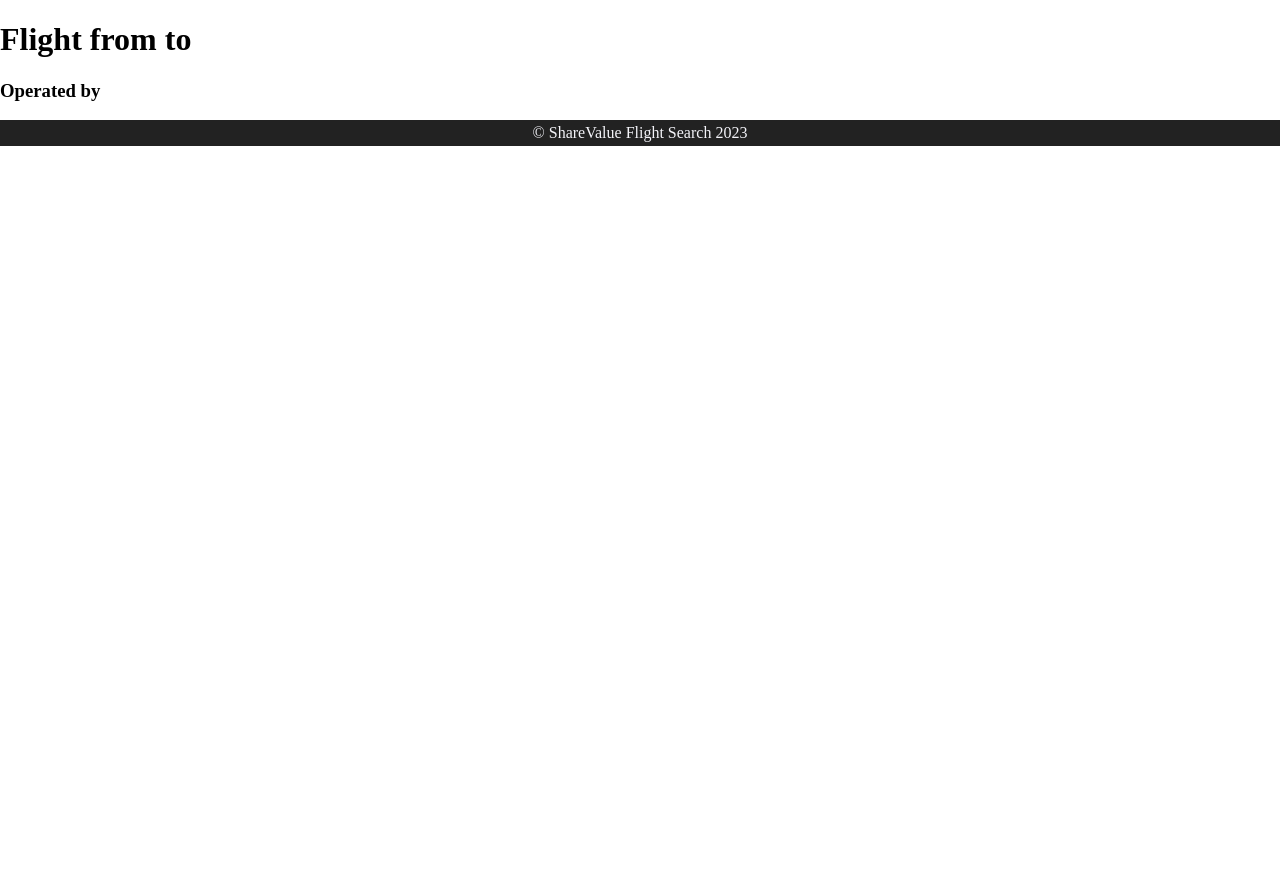
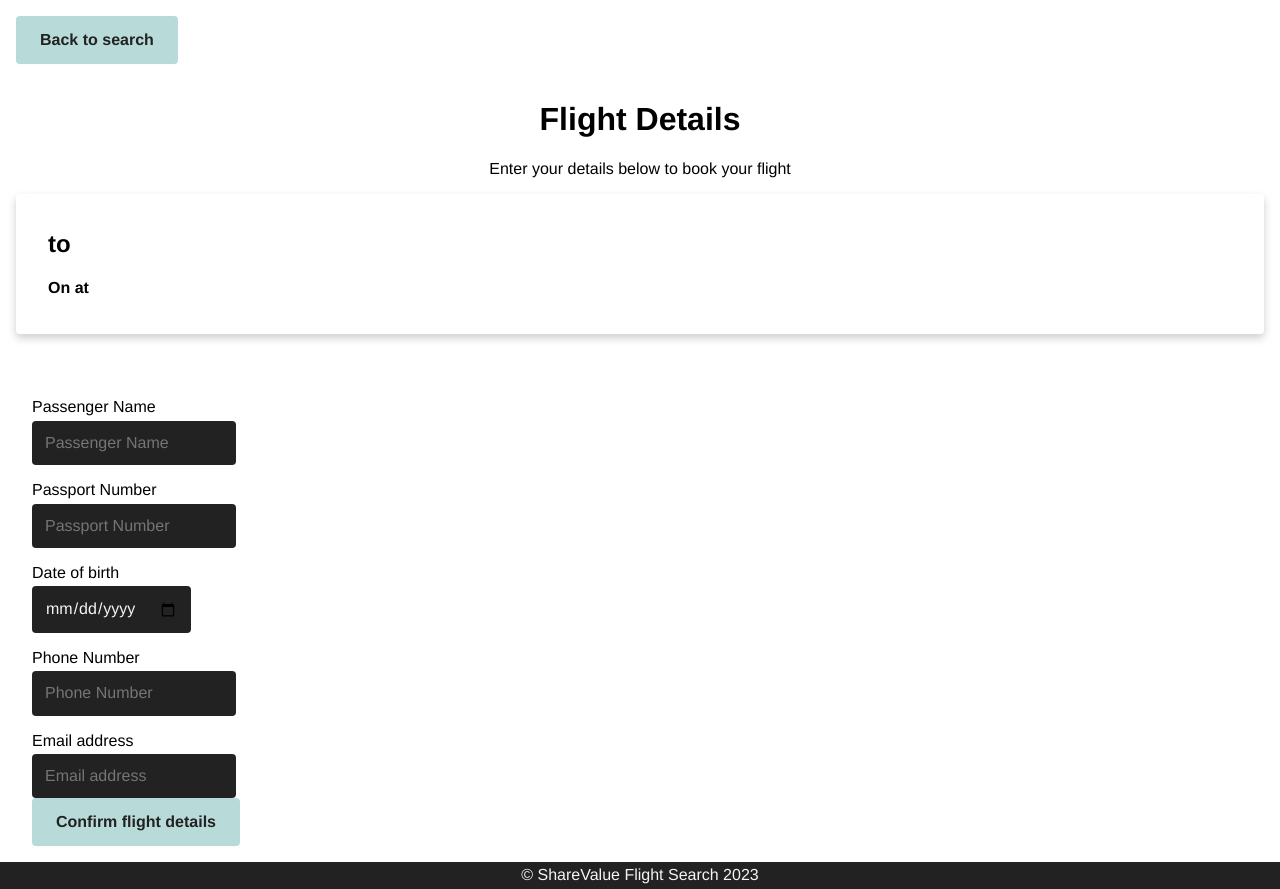
Before and after one commit to Divanvant/shareValue-frontend-assessment, a Vue app: page /flight-details/1 in a window 1280 px wide. Before the commit the page ends 800 px from the top, so only its background shows below. Built offline with nearby package versions, Linux system fonts and the light colour scheme.

Commit message:
chore: update styling

```diff
--- a/src/assets/main.css
+++ b/src/assets/main.css
@@ -6,6 +6,10 @@
   --secondary-color: #F4C095
   --secondary-color-darker: #F5A869;
   --spacing: 0.25rem;
+}
+
+html {
+  font-family: Helvetica, Arial, sans-serif;
 }
 
 button,
@@ -29,6 +33,7 @@ button,
 }
 
 .button {
+  display: inline-block;
   text-decoration: none;
 }
 
@@ -46,6 +51,14 @@ button:active, .button:active {
   background: var(--primary-color-darker);
   box-shadow: rgba(0, 0, 0, 0.06) 0 2px 4px;
   transform: translateY(0);
+}
+
+form {
+  padding: calc(var(--spacing) * 4);
+}
+
+label > span {
+  margin-bottom: var(--spacing);
 }
 
 input:not([type="radio"]),
@@ -77,3 +90,37 @@ input[type="radio"] {
   display: flex;
   flex-direction: row nowrap;
 }
+
+.text-center {
+  text-align: center
+}
+
+.error {
+  color: red
+}
+
+.page-wrapper {
+  min-height: 100vh;
+  display: flex;
+  flex-direction: column;
+  justify-content: center;
+}
+
+.container {
+  max-width: calc(100vw - 2rem);
+  margin: 0 auto;
+}
+
+@media (max-width: 960px) {
+  label {
+    width: 100%;
+    align-items: flex-start;
+  }
+  input, select {
+    width: 100%
+  }
+  form button, form .button {
+    margin-top: calc(var(--spacing) * 4);
+    width: 100%;
+  }
+}
--- a/src/assets/skyscannerData/index.ts
+++ b/src/assets/skyscannerData/index.ts
@@ -77,7 +77,7 @@ export const getFlights = (
   arrival?: string
 ): Promise<TFlightListing[]> => {
   return new Promise((resolve, reject) => {
-    loadJSON(`flights-${departure || "CPT"}-${arrival || "AMS"}.json`)
+    loadJSON(`/flights-${departure || "CPT"}-${arrival || "AMS"}.json`)
       .then((data: any) => {
         const allFlights = data.Quotes.map((quote: TSkyScannerQuote) => {
           const id = quote.QuoteId.toString();
@@ -117,7 +117,8 @@ export const getFlights = (
         resolve(flights);
       })
       .catch((error) => {
-        reject("Something went wrong", error);
+        console.log(error);
+        reject("Something went wrong");
       });
   });
 };
--- a/src/components/FlightListingItem.vue
+++ b/src/components/FlightListingItem.vue
@@ -8,6 +8,7 @@ defineProps<{
   arrivalDateTime: string;
   departureAirport: string;
   arrivalAirport: string;
+  showBookButton?: boolean;
 }>();
 
 const getDepartureDate = (dateTime: string) => {
@@ -62,7 +63,8 @@ const getDepartureTime = (dateTime: string) => {
       </h4>
 
       <a
-        :href="`/flight-details/${id}?departure=${'CPT'}&arrival=${'AMS'}`"
+        v-if="showBookButton"
+        :href="`/flight-details/${id}?departure=${'CPT'}&arrival=${'AMS'}&departureDate=${departureDateTime}`"
         class="button"
         >Book Now</a
       >
@@ -73,24 +75,32 @@ const getDepartureTime = (dateTime: string) => {
 <style scoped>
 .flight-listing {
   padding: calc(var(--spacing) * 4) calc(var(--spacing) * 8);
-  border: 1px solid var(--primary-color);
+  border: 1px solid var(--secondary-color);
   border-radius: var(--spacing);
   box-shadow: 0 4px 8px 0 rgba(0, 0, 0, 0.2);
   transition: all 0.3s;
   display: flex;
-  align-items: center;
+  flex-direction: column;
+  align-items: flex-start;
   justify-content: space-between;
+  margin-bottom: calc(var(--spacing) * 8);
 }
 .flight-listing:hover {
   box-shadow: 0 4px 16px 0 rgba(0, 0, 0, 0.4);
-}
-
-.price-column {
-  text-align: right;
 }
 
 .price-column h4 {
   margin-top: 0;
   font-size: 1.5rem;
 }
+
+@media (min-width: 960px) {
+  .flight-listing {
+    align-items: center;
+    flex-flow: row nowrap;
+  }
+  .price-column {
+    text-align: right;
+  }
+}
 </style>
--- a/src/translations.ts
+++ b/src/translations.ts
@@ -4,4 +4,12 @@ export const copy = {
     heading: "Welcome to your number 1 flight finder",
     blurb: "Search for flights between Cape Town and Amsterdam below",
   },
+  flightDetailsPage: {
+    title: "Flight Details",
+    blurb: "Enter your details below to book your flight",
+  },
+  flightConfirmationPage: {
+    title: "Flight Confirmation",
+    blurb: "Review the details below and finalise your booking",
+  },
 };
--- a/src/views/FlightConfirmationView.vue
+++ b/src/views/FlightConfirmationView.vue
@@ -1,31 +1,12 @@
-<script setup lang="ts">
-import { onMounted, ref } from "vue";
-
-onMounted(() => {
-  const pathParts = window.location.pathname.split("/");
-  const flightId = pathParts[pathParts.length - 1];
-  if (flightId) {
-    console.log("get flight info");
-  }
-  console.log("show error");
-  // show/route to error page
-});
-
-const flight = ref({
-  departureAirport: "",
-  arrivalAirport: "",
-  airline: "",
-  flightNumber: "",
-  price: "",
-  departureDateTime: "",
-  returnDateTime: "",
-  totalTime: "",
-});
-</script>
+<script setup lang="ts"></script>
 
 <template>
-  <main>
-    <h1>Flight from {{ flight.departureAirport }} to {{ flight.airline }}</h1>
-    <h3>Operated by {{ flight.airline }}</h3>
-  </main>
+  <div class="page-wrapper container text-center">
+    <main>
+      <h1>Your flight has been booked</h1>
+      <h3>Check your email for more details</h3>
+
+      <a href="/" class="button">Book Another flight</a>
+    </main>
+  </div>
 </template>
--- a/src/views/FlightDetailsView.vue
+++ b/src/views/FlightDetailsView.vue
@@ -1,31 +1,185 @@
 <script setup lang="ts">
+import FlightListingItem from "@/components/FlightListingItem.vue";
 import { onMounted, ref } from "vue";
+import router from "@/router";
 
-onMounted(() => {
-  const pathParts = window.location.pathname.split("/");
-  const flightId = pathParts[pathParts.length - 1];
-  if (flightId) {
-    console.log("get flight info");
-  }
-  console.log("show error");
-  // show/route to error page
-});
+import { copy } from "@/translations";
+import { getFlights } from "@/assets/skyscannerData";
+import type { TFlightListing } from "@/types";
 
-const flight = ref({
-  departureAirport: "",
-  arrivalAirport: "",
+const errorText = ref("");
+const flightId = ref("");
+const searchParams = ref<URLSearchParams>();
+
+const flightRef = ref<TFlightListing>({
+  id: "",
   airline: "",
   flightNumber: "",
   price: "",
   departureDateTime: "",
-  returnDateTime: "",
-  totalTime: "",
+  arrivalDateTime: "",
+  departureAirport: "",
+  arrivalAirport: "",
 });
+const flightDetails = ref({
+  passengerName: "",
+  passportNumber: "",
+  dateOfBirth: "",
+  phone: "",
+  email: "",
+});
+
+onMounted(() => {
+  const pathParts = window.location.pathname.split("/");
+  flightId.value = pathParts[pathParts.length - 1];
+  searchParams.value = new URLSearchParams(window.location.search);
+
+  const departureDate = searchParams.value.get("departureDate");
+  const departureAirport = searchParams.value.get("departure") || "";
+  const arrivalAirport = searchParams.value.get("arrival") || "";
+
+  if (flightId.value && departureDate) {
+    getFlights(
+      departureDate.split("T")[0],
+      departureAirport,
+      arrivalAirport
+    ).then((data) => {
+      const flight = data.find((flight) => flight.id == flightId.value);
+
+      if (flight) {
+        flightRef.value = flight;
+      }
+    });
+  } else {
+    console.log("show error");
+  }
+});
+
+const confirmFlightDetails = () => {
+  const { passengerName, passportNumber, dateOfBirth, phone, email } =
+    flightDetails.value;
+  if (
+    passengerName == "" ||
+    passportNumber == "" ||
+    dateOfBirth == "" ||
+    phone == "" ||
+    email == ""
+  ) {
+    errorText.value = "Please fill in all the fields above";
+    return;
+  }
+  errorText.value = "";
+
+  alert("Booking your flight");
+
+  router.push({
+    path: `/flight-confirmation/${
+      flightId.value
+    }?departure=${searchParams.value?.get(
+      "departure"
+    )}&arrival=${searchParams.value?.get(
+      "arrival"
+    )}&departureDate=${searchParams.value?.get("departureDate")}`,
+  });
+};
 </script>
 
 <template>
-  <main>
-    <h1>Flight from {{ flight.departureAirport }} to {{ flight.airline }}</h1>
-    <h3>Operated by {{ flight.airline }}</h3>
-  </main>
+  <div class="page-wrapper container">
+    <main>
+      <div class="back-button">
+        <button type="button" @click="$router.back">Back to search</button>
+      </div>
+
+      <div class="text-center">
+        <h1>{{ copy.flightDetailsPage.title }}</h1>
+        <p>{{ copy.flightDetailsPage.blurb }}</p>
+      </div>
+
+      <FlightListingItem
+        :id="flightRef.id"
+        :airline="flightRef.airline"
+        :flightNumber="flightRef.flightNumber"
+        :price="flightRef.price"
+        :departureDateTime="flightRef.departureDateTime"
+        :arrivalDateTime="flightRef.arrivalDateTime"
+        :departureAirport="flightRef.departureAirport"
+        :arrivalAirport="flightRef.arrivalAirport"
+      />
+    </main>
+    <form @submit.prevent="confirmFlightDetails">
+      <label for="passengerName">
+        <span>Passenger Name</span>
+        <input
+          id="passengerName"
+          type="text"
+          name="passengerName"
+          placeholder="Passenger Name"
+          v-model="flightDetails.passengerName"
+        />
+      </label>
+
+      <label for="passportNumber">
+        <span>Passport Number</span>
+        <input
+          id="passportNumber"
+          type="text"
+          name="passportNumber"
+          placeholder="Passport Number"
+          v-model="flightDetails.passportNumber"
+        />
+      </label>
+
+      <label for="dateOfBirth">
+        <span>Date of birth</span>
+        <input
+          id="dateOfBirth"
+          type="date"
+          name="dateOfBirth"
+          v-model="flightDetails.dateOfBirth"
+        />
+      </label>
+
+      <label for="phoneNumber">
+        <span>Phone Number</span>
+        <input
+          id="phoneNumber"
+          type="phone"
+          name="phoneNumber"
+          placeholder="Phone Number"
+          v-model="flightDetails.phone"
+        />
+      </label>
+
+      <label for="email">
+        <span>Email address</span>
+        <input
+          id="email"
+          type="email"
+          name="email"
+          placeholder="Email address"
+          v-model="flightDetails.email"
+        />
+      </label>
+
+      <div v-if="errorText !== ''" class="error">
+        {{ errorText }}
+      </div>
+
+      <button type="submit">Confirm flight details</button>
+    </form>
+  </div>
 </template>
+
+<style scoped>
+.back-button {
+  padding: calc(var(--spacing) * 4) 0;
+}
+form > label {
+  display: block;
+}
+form > label > span {
+  margin-top: calc(var(--spacing) * 4);
+  display: block;
+}
+</style>
--- a/src/views/HomeView.vue
+++ b/src/views/HomeView.vue
@@ -6,42 +6,8 @@ import FlightSearch from "@/components/FlightSearch.vue";
 import { copy } from "@/translations";
 import type { TFlightListing, TFlightSearchParams } from "@/types";
 
-const availableAirports = [
-  {
-    code: "QRH",
-    name: "Rotterdam Airport",
-    city: "Rotterdam",
-    state: "",
-    country: "Netherlands",
-    tz: "Europe/Amsterdam",
-    icao: "",
-    direct_flights: "2",
-    carriers: "1",
-  },
-  {
-    code: "AMS",
-    name: "Schiphol Airport",
-    city: "Schiphol Zuid",
-    state: "North Holland",
-    country: "Netherlands",
-    tz: "Europe/Amsterdam",
-    icao: "EHAM",
-    direct_flights: "284",
-    carriers: "118",
-  },
-  {
-    code: "CPT",
-    name: "D F Malan Airport",
-    city: "Cape Town",
-    state: "Western Cape",
-    country: "South Africa",
-    tz: "Africa/Johannesburg",
-    icao: "FACT",
-    direct_flights: "23",
-    carriers: "27",
-  },
-];
-
+const noFlightsText = ref("Use the Filters above to search for flights");
+const availableAirports = getSupportedAirports();
 const availableFlights = ref<TFlightListing[]>([]);
 const flightLocations = ref<string[]>([]);
 
@@ -59,22 +25,26 @@ const searchForFlights = (props: TFlightSearchParams) => {
 
   // @todo pass in parameters to filter with
   getFlights(props.departureDate).then((data) => {
+    noFlightsText.value =
+      "There were no flights matching your search. Try updating your search parameters";
     availableFlights.value = data;
   });
 };
 </script>
 
 <template>
-  <main>
+  <div class="page-wrapper">
+    <main class="container text-center">
       <h1>{{ copy.homePage.heading }}</h1>
       <p>{{ copy.homePage.blurb }}</p>
 
       <FlightSearch @searchForFlights="searchForFlights" />
     </main>
 
-  <section v-if="availableFlights.length">
+    <section class="container" v-if="availableFlights.length">
       <h2>
-      Showing flights from {{ flightLocations[0] }} to {{ flightLocations[1] }}
+        Showing flights from {{ flightLocations[0] }} to
+        {{ flightLocations[1] }}
       </h2>
       <div v-for="flight in availableFlights" :key="flight.id">
         <FlightListingItem
@@ -86,32 +56,33 @@ const searchForFlights = (props: TFlightSearchParams) => {
           :arrivalDateTime="flight.arrivalDateTime"
           :departureAirport="flight.departureAirport"
           :arrivalAirport="flight.arrivalAirport"
+          showBookButton
         />
       </div>
     </section>
+    <div v-else class="text-center">
+      {{ noFlightsText }}
+    </div>
 
-  <section>
+    <section class="container popular-destinations">
       <h2>Popular Destinations</h2>
 
       <div class="flight-recommendations">
         <div
           v-for="airport in availableAirports.slice(0, 3)"
-        :key="airport.code"
+          :key="airport.CityId"
           class="flight-recommendations-item"
         >
-        <h3>{{ airport.city }}</h3>
+          <h3>{{ airport.Name }}</h3>
           <p>
-          Explore all {{ airport.country }} has to offer by flying to
-          {{ airport.name }}
-          <span class="faint-text">({{ airport.code }})</span>
-        </p>
-        <p>
-          With {{ airport.direct_flights }} flights a day with
-          {{ airport.carriers }} carriers to choose from it's never been easier
+            Explore all {{ airport.CountryId }} has to offer by flying to
+            {{ airport.Name }} located at
+            <span class="faint-text">({{ airport.Location }})</span>
           </p>
         </div>
       </div>
     </section>
+  </div>
 </template>
 
 <style scoped>
@@ -121,10 +92,22 @@ const searchForFlights = (props: TFlightSearchParams) => {
 }
 .flight-recommendations {
   display: flex;
+  flex-direction: column;
   align-items: center;
   justify-content: center;
 }
 .flight-recommendations-item:not(:last-child) {
   margin-right: calc(var(--spacing) * 4);
 }
+
+.popular-destinations {
+  margin: calc(var(--spacing) * 10) auto calc(var(--spacing) * 10);
+}
+
+@media (min-width: 960px) {
+  .flight-recommendations {
+    align-items: center;
+    flex-flow: row nowrap;
+  }
+}
 </style>
```
Also changed, not shown: src/assets/normalize.css, 1 other file (tests, documents, lock files or other folders). Lines whose indentation alone changed are shown as unchanged.
